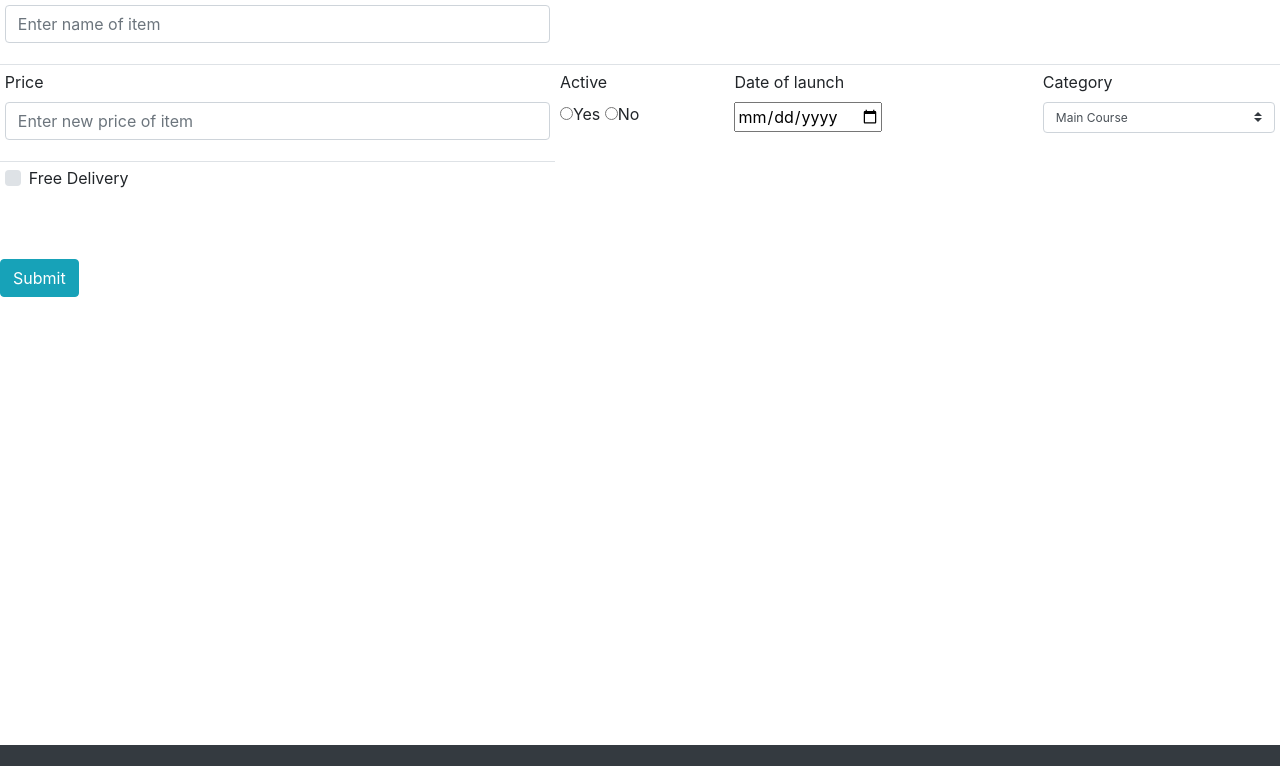
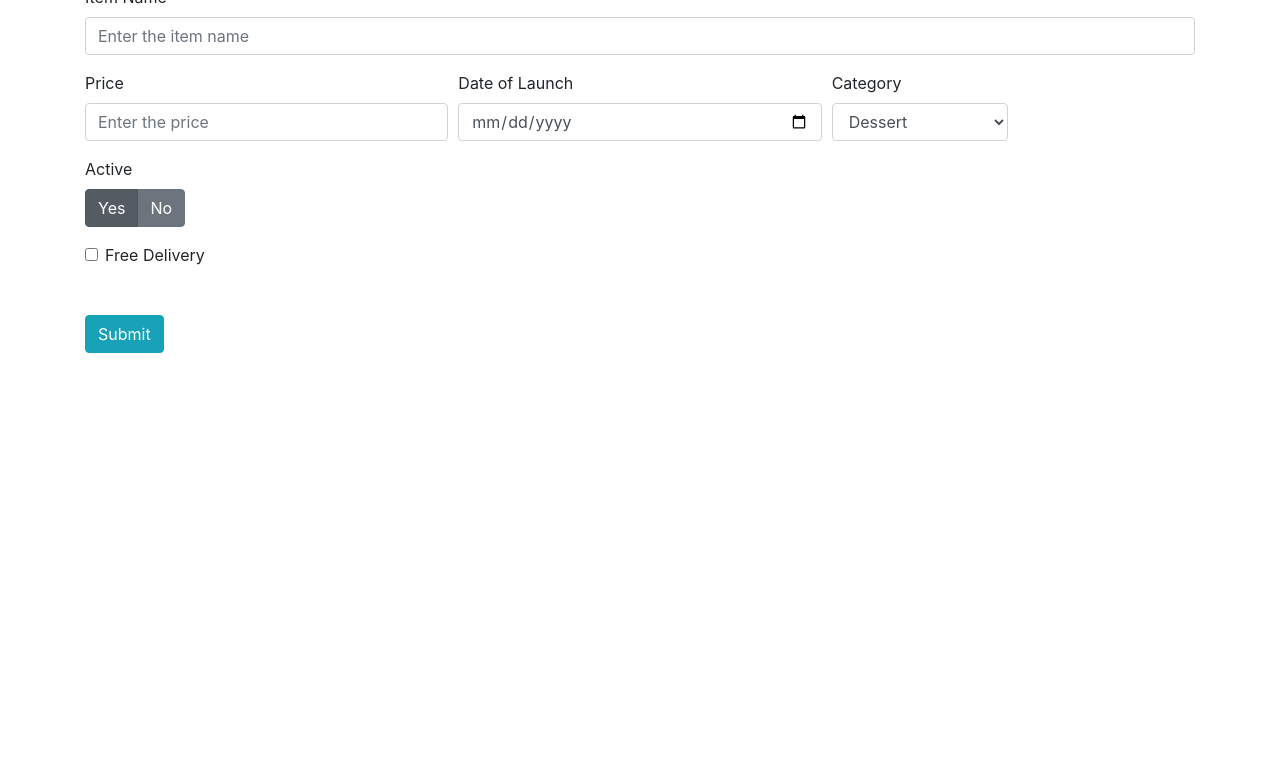
Before and after one commit to Rohithv07/bootstrap, a plain HTML site: page truyum-bootstrp/edit-menu.html in a window 1280 px wide. Shown: the part 175-941 px from the top of the page. Drawn offline with nearby package versions, Linux system fonts and the light colour scheme.

Commit message:
Added styles to radio button and made it as container

```diff
--- a/truyum-bootstrp/edit-menu.html
+++ b/truyum-bootstrp/edit-menu.html
@@ -38,61 +38,66 @@
 
   <section id="cart">
     <div class="pt-5" id="carts">
-      <h2 class="pt-5 p-15">Edit Menu Item</h1>
+      <h2 class="pt-5 p-15"></h1>
       </div>
     </div>
   </section>
 
-  <form action="edit-menu-item-status.html" method="POST">
-  <table class="table table-sm">
-    <tr>
-      <td>
-          <div class="form-group">
-            <label for="name" class="form-label">Name</label>
-            <input type="text" class="form-control" id="name" placeholder="Enter name of item" required>
-        </td>
-      </tr>
-      <tr>
-        <td>
-          <div class="form-group">
+  <div class="container">
+            <div class="row">
+                <div class="col-md-12">
+                 <h1>Edit Menu Item</h1>
+                 <form method="POST" action="edit-menu-item-status.html">
+                     <div class="form-row">
+                       <div class="form-group col-md-12">
+                         <label for="item">Item Name</label>
+                         <input type="text" class="form-control" placeholder="Enter the item name" required="">
+                     </div>
+                 </div>
+                     <div class="form-row">
+                         <div class="form-group col-md-4">
                              <label for="price">Price</label>
-            <input type="text" class="form-control" id="price" placeholder="Enter new price of item" required>
+                             <input type="text" class="form-control" placeholder="Enter the price" required="">
+                         </div>
+                         <div class="form-group col-md-4">
+                         <label for="inputCity">Date of Launch</label>
+                         <input type="date" class="form-control" required="">
+                         </div>
+                       <div class="form-group col-md-2">
+                         <label for="Category">Category</label>
+                         <select id="inputState" class="form-control" required="">
+                           <option selected>Dessert</option>
 
-        </td>
+                             <option>Starters</option>
+                                 <option>Drinks</option>
+                                 <option>MainCourse</option>
+                         </select>
+                       </div>
+                   </div>
+                   <div class="form-row">
+                    <div class="form-group col-md-4">
+                       <label for="no" name="active" id="active" class="form-check-lable">Active</label><br>
+                       <div class="btn-group btn-group-toggle" data-toggle="buttons">
+  <label class="btn btn-secondary active">
+    <input type="radio" name="options" id="hatchback" autocomplete="off" required> Yes
+  </label>
+  <label class="btn btn-secondary">
+    <input type="radio" name="options" id="sedan" autocomplete="off" required=""> No
+  </label>
+</div>
+                   </div>
+               </div>
+                     <div class="form-check">
+                         <input type="checkbox" class="form-check-input" required="">
+                         <label for="checkbox1" class="form-check-label">Free Delivery</label>
+                     </div>
+                     <div class="py-5"><button type="submit" class="btn btn-info">Submit</button></div>
 
-        <td>
-          <label for="status">Active</label><br>
-          <input type="radio" name="current" required>Yes
-          <input type="radio" name="current" required>No</td>
-        <td>
-          <label for="date">Date of launch</label><br>
-          <input type="date" required="required">
-        </td>
-        <td>
-          <label for="category">Category</label><br>
-          <select class="custom-select custom-select-sm">
-  <option selected>Main Course</option>
-  <option value="1">Starters</option>
-  <option value="2">Desserts</option>
-  <option value="3">Drinks</option>
-</select>
-        </td>
-      </tr>
+                 </form>
+            </div>
+        </div>
+        </div>
 
-      <tr>
-        <td>
-          <div class="custom-control custom-checkbox">
-  <input type="checkbox" class="custom-control-input" id="customCheck1" required>
-  <label class="custom-control-label" for="customCheck1">Free Delivery</label>
-</div>
-        </td>
-      </tr>
-  </table>
-
-<div class="py-5">
-  <button type="submit" class="btn btn-info">Submit</button>
-</div>
-</form>
 
   <!-- Footer-->
   <main class="container" style="height: 50vh;">
```
Lines whose indentation alone changed are shown as unchanged.
